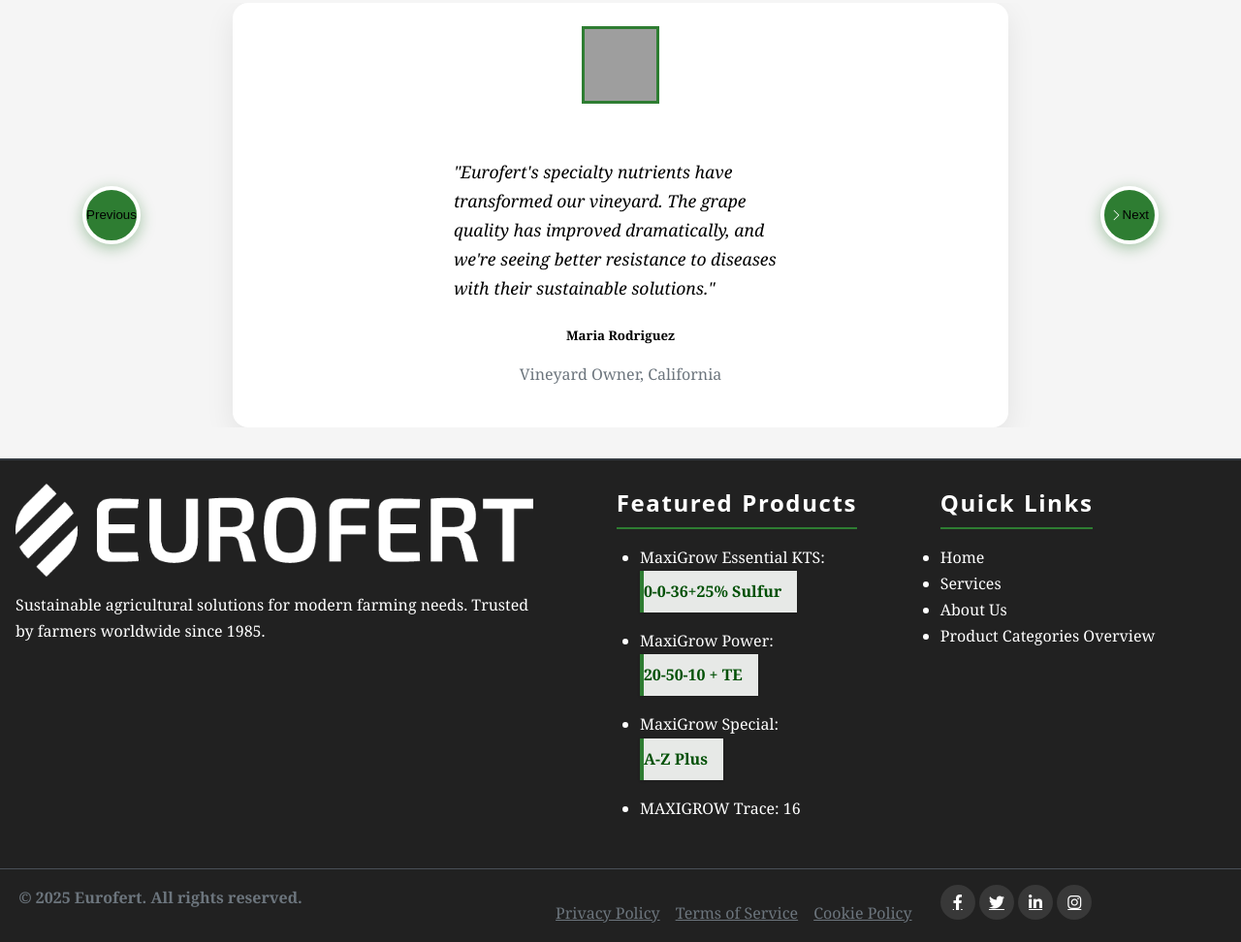
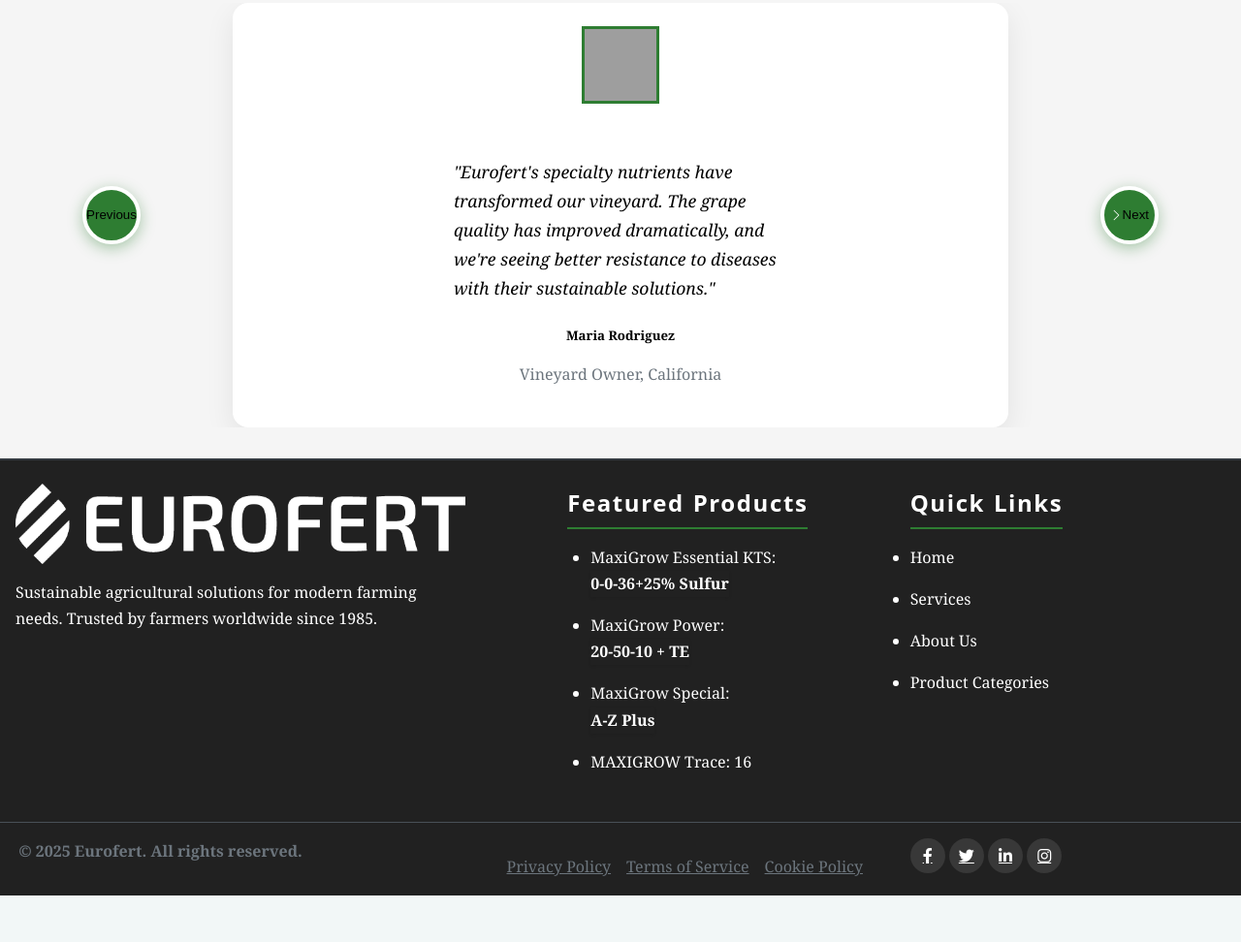
Before and after one commit to CoderX992/eurofert-website, a website built with Vite: page index.html in a window 1280 px wide. Shown: the part 3625-4597 px from the top of the page at 97% size. After the commit the page ends 4549 px from the top, so only its background shows below. Built offline with nearby package versions, Linux system fonts and the light colour scheme; grey boxes are pictures that could not be loaded.

Commit message:
Updated products.html

```diff
--- a/css/styles.css
+++ b/css/styles.css
@@ -1790,7 +1790,7 @@
     width:100%;
     margin: 0;
     grid-template-columns:
-    minmax(100px, 550px) minmax(260px, 1fr) minmax(200px, 0.8fr);
+    minmax(100px, 480px) minmax(260px, 1fr) minmax(200px, 0.8fr);
     grid-auto-rows: auto auto;
     grid-gap:1rem;
     grid-template-areas:
@@ -1901,6 +1901,16 @@
 .footer-links .product-formula {
   display: block;
   padding-left: 0;
+  background-color: transparent;
+  color: inherit;
+  border: none;
+  border-radius: 0;
+  padding: 0;
+  margin: 0;
+}
+
+.footer-top-end-col .footer-links li {
+  margin-bottom: var(--space-sm);
 }
 
    .footer-legal-bottom {
--- a/index.html
+++ b/index.html
@@ -409,7 +409,7 @@
             <li><a href="index.html">Home</a></li>
             <li><a href="services.html">Services</a></li>
             <li><a href="about.html">About Us</a></li>
-            <li><a href="product-categories.html">Product Categories Overview</a></li>
+            <li><a href="product-categories.html">Product Categories</a></li>
           </ul>
         </div>
 
```
Also changed, not shown: about.html (+1 -1 lines), product-categories.html (+1 -1 lines), product-details.html (+1 -1 lines), products.html (+1 -1 lines), services.html (+1 -1 lines).
